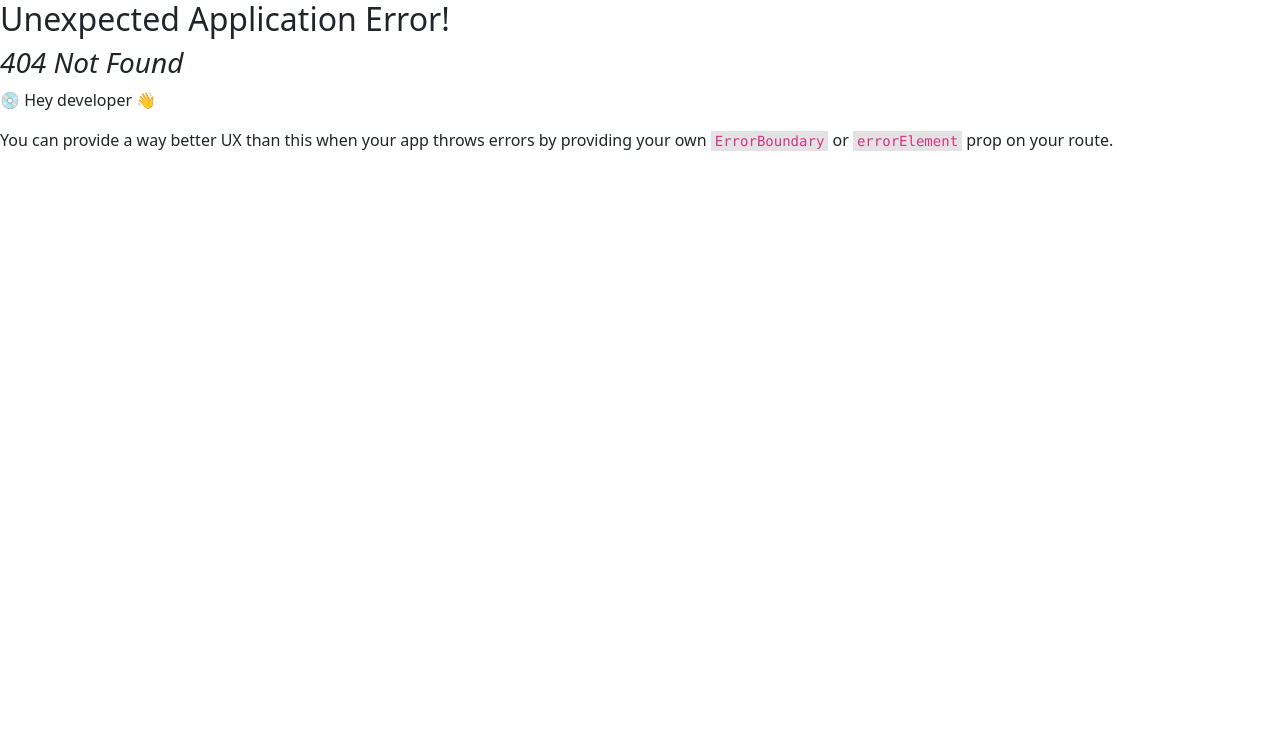
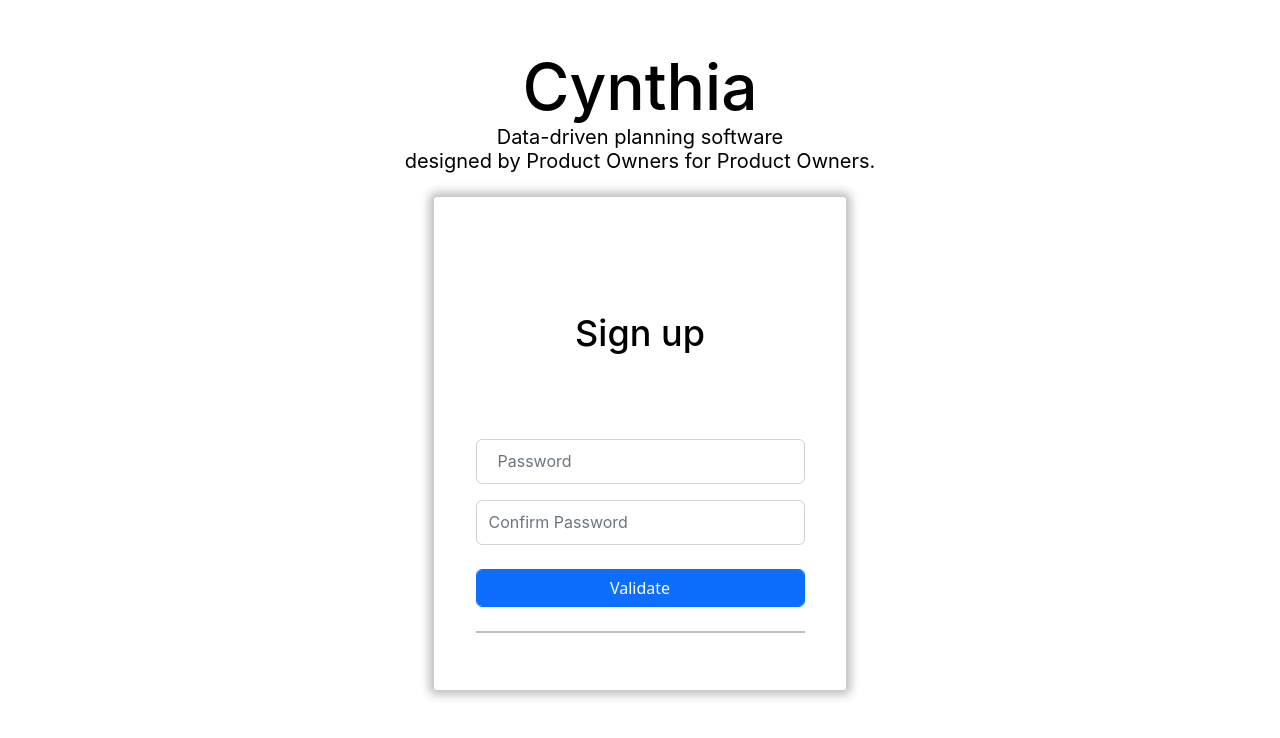
Before and after one commit to zohaib3249/cynthia, a React (Vite) app: page /reset_password in a window 1280 px wide. Before the commit this address had no page. Shown: the top 738 px of the page. Built offline with nearby package versions, Linux system fonts and the light colour scheme.

Commit message:
integrate reset password and made some changes

```diff
--- a/src/main.jsx
+++ b/src/main.jsx
@@ -38,6 +38,10 @@ const router = createBrowserRouter([
     path: "/signup",
     element: <Signup />,
   },
+  {
+    path: "/reset_password",
+    element: <ConfirmReset />,
+  },
 
 ]);
 ReactDOM.createRoot(document.getElementById('root')).render(
--- a/src/pages/api.jsx
+++ b/src/pages/api.jsx
@@ -1,7 +1,8 @@
 import axios from 'axios';
 
-// const API_URL = 'http://192.168.100.119:8000/';
-const API_URL = 'https://5d47-39-46-44-115.in.ngrok.io/';
+const API_URL = 'http://localhost:8000/';
+// const API_URL = 'https://5d47-39-46-44-115.in.ngrok.io/';
+const headers = {'Content-Type': 'application/json'}
 
 export const login = (data) => {
   return axios.post(`${API_URL}login`,data)
@@ -16,12 +17,13 @@ export const signup = (data) => {
 };
 
 export const reset = (data) => {
-    return axios.post(`${API_URL}reset`, data)
+    // var data = JSON.stringify(data)
+    return axios.post(`${API_URL}reset`, data, headers)
       .then(response => response.data)
       .catch(error => error);
   };
   export const set_new_password = (data) => {
-    return axios.post(`${API_URL}set_new_password`, data)
+    return axios.post(`${API_URL}reset_password`, data)
       .then(response => response.data)
       .catch(error => console.error(error));
   };
--- a/src/pages/components/alert.jsx
+++ b/src/pages/components/alert.jsx
@@ -1,31 +1,33 @@
-import Alert from 'react-bootstrap/Alert';
+import Alert from "react-bootstrap/Alert";
 import * as React from "react";
-function AlertMessage() {
+function AlertMessage(props) {
+  console.log("here are props", props.message);
   const [alertMessage, setAlertMessage] = React.useState(null);
   React.useEffect(() => {
     const messageobj = sessionStorage.getItem("message");
-    var message = ""
+    var message = "";
     if (messageobj) {
-      message = JSON.parse(messageobj)
+      message = JSON.parse(messageobj);
       setAlertMessage(message);
       sessionStorage.removeItem("message");
     }
   }, []);
   return (
     <>
+      {props.message && (
+        <div className="">
+          <Alert className="" key="info" variant={props.message.color}>
+            {props.message.message}
+          </Alert>
+        </div>
+      )}
       {alertMessage && (
         <div className="">
-
-            <Alert className='' key='info' variant={alertMessage.color}>
-       {alertMessage.message}
-      </Alert>
-
+          <Alert className="" key="info" variant={alertMessage.color}>
+            {alertMessage.message}
+          </Alert>
         </div>
-
-
       )}
-
-
     </>
   );
 }
--- a/src/pages/reset.jsx
+++ b/src/pages/reset.jsx
@@ -6,10 +6,13 @@ import Link from "./components/Link";
 import ButtonLarge from "./components/ButtonLarge";
 import ButtonLarge2 from "./components/ButtonLarge2";
 import AlertMessage from "./components/alert";
+import * as request from './api';
 
 
 function Reset() {
-    const [username, setUsername] = React.useState('');
+    var message = ""
+    const [email, setEmail] = React.useState('');
+    const [msg, setMsg] = React.useState();
     const [errors, setErrors] = React.useState({
         password: false,
 
@@ -19,7 +22,7 @@ function Reset() {
             error:errors.email,
             type:"email",
             placeholder: "  Email address",
-            onchange_fun : setUsername
+            onchange_fun : setEmail
         },
         linkSignup:{
             "link":"/signup",
@@ -34,20 +37,43 @@ function Reset() {
     const validate = () => {
 
         const newErrors = {
-          email: username === '',
+          email: email === '',
 
         };
         setErrors(newErrors);
         return !Object.values(newErrors).some(Boolean);
       };
-    const handleSubmit = (event) => {
+    const handleSubmit = async (event) => {
         event.preventDefault();
 
         const userData = {
-          username,
+          email,
         };
+        if(validate())
+        {
+            var res= await request.reset(userData);
+            console.log(res)
 
-        alert(validate());
+        if (res["message"])
+        {
+            console.log('sdfaadfda')
+            message = { "message": res['message'], color: "success" }
+            localStorage.setItem("user_id", res['user_id']);
+
+            // sessionStorage.setItem("user_id", JSON.stringify(res));
+        // navigate('/');
+        }
+        else{
+            message = { "message": "An error occured please try again", color: "danger" }
+        }
+        }
+    else{
+        message = { "message": "Email required", color: "danger" }
+    }
+    // sessionStorage.setItem("message", JSON.stringify(msg));
+    setMsg(message)
+        // location.reload();
+
       };
     return (
         <div className="login-page container  d-flex flex-column  align-items-center">
@@ -76,7 +102,9 @@ function Reset() {
              )}
 
             <div className="d-flex flex-column justify-content-around ">
-                <AlertMessage />
+                {msg?
+                <AlertMessage message={msg}/>:<AlertMessage/>
+                }
                 <form onSubmit={handleSubmit}>
 
                     <ImputText className="input_field form-control " {...propsData.imputEmail} />
--- a/src/pages/set_password.jsx
+++ b/src/pages/set_password.jsx
@@ -6,12 +6,20 @@ import Link from "./components/Link";
 import ButtonLarge from "./components/ButtonLarge";
 import ButtonLarge2 from "./components/ButtonLarge2";
 import AlertMessage from "./components/alert";
+import * as request from "./api"
+import { useNavigate } from 'react-router-dom';
+
 
 
 
 function ConfirmReset() {
+    const navigate = useNavigate()
     const [password, setPassword] = React.useState('');
     const [confirmpassword, setcomfimrPassword] = React.useState('');
+    const [msg, setMsg] = React.useState();
+    var user_id = localStorage.getItem('user_id')
+    var message = ''
+
 
     const [errors, setErrors] = React.useState({
         password: false,
@@ -41,7 +49,6 @@ function ConfirmReset() {
     const validate = () => {
 
         const newErrors = {
-          email: username === '',
           password: password === '',
           confirmpassword: confirmpassword === ''
           // ...
@@ -49,15 +56,33 @@ function ConfirmReset() {
         setErrors(newErrors);
         return !Object.values(newErrors).some(Boolean);
       };
-      const handleSubmit = (event) => {
+      const handleSubmit = async (event) => {
         event.preventDefault();
 
         const userData = {
-          username,
+          user_id,
           password,
+          confirmpassword
         };
+        if(validate() && password === confirmpassword)
+        {
+            var res= await request.set_new_password(userData);
+            console.log(res)
 
-        alert(validate());
+        if (res["message"])
+        {
+            message = { "message": res['message'], color: "success" }
+            console.log(message)
+            navigate('/');
+        }
+        else{
+            message = { "message": res['error'], color: "success" }
+        }
+        }
+    else{
+        message = { "message": "Password should be same", color: "danger" }
+    }
+    setMsg(message)
       };
     return (
 
@@ -79,7 +104,9 @@ function ConfirmReset() {
 
             <div className="mb-5"></div>
             <span className="title mt-5 text-center">Sign up</span>
-            <AlertMessage />
+            {msg?
+                <AlertMessage message={msg}/>:<AlertMessage/>
+                }
 
             <div className="mb-5"></div>
             <div className="mb-2"></div>
```
